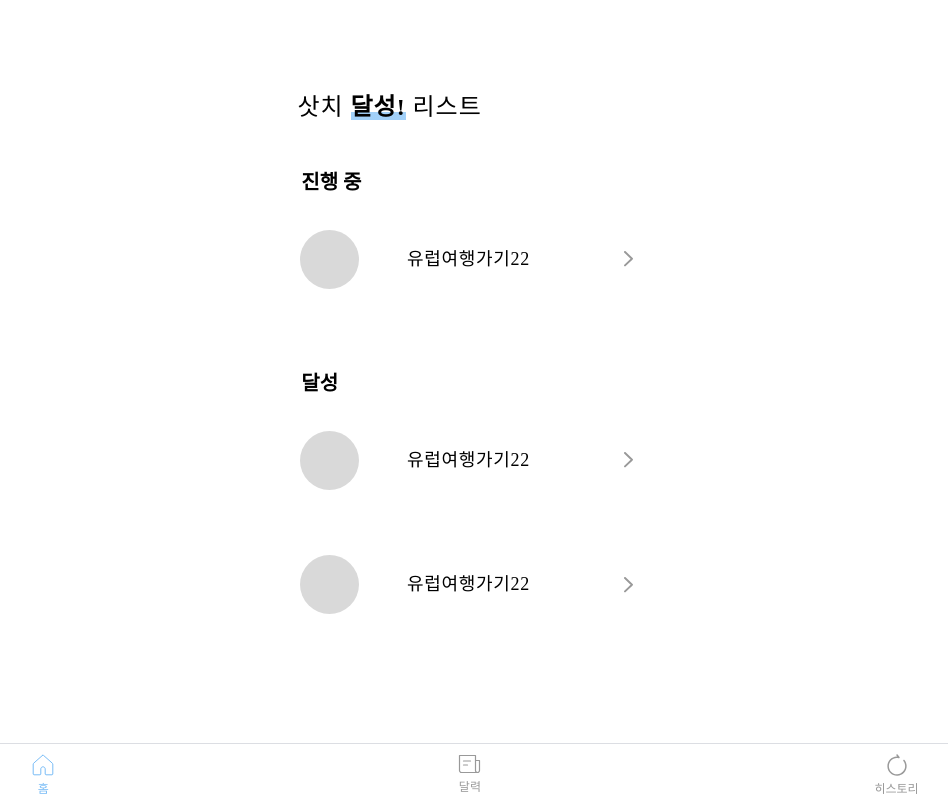
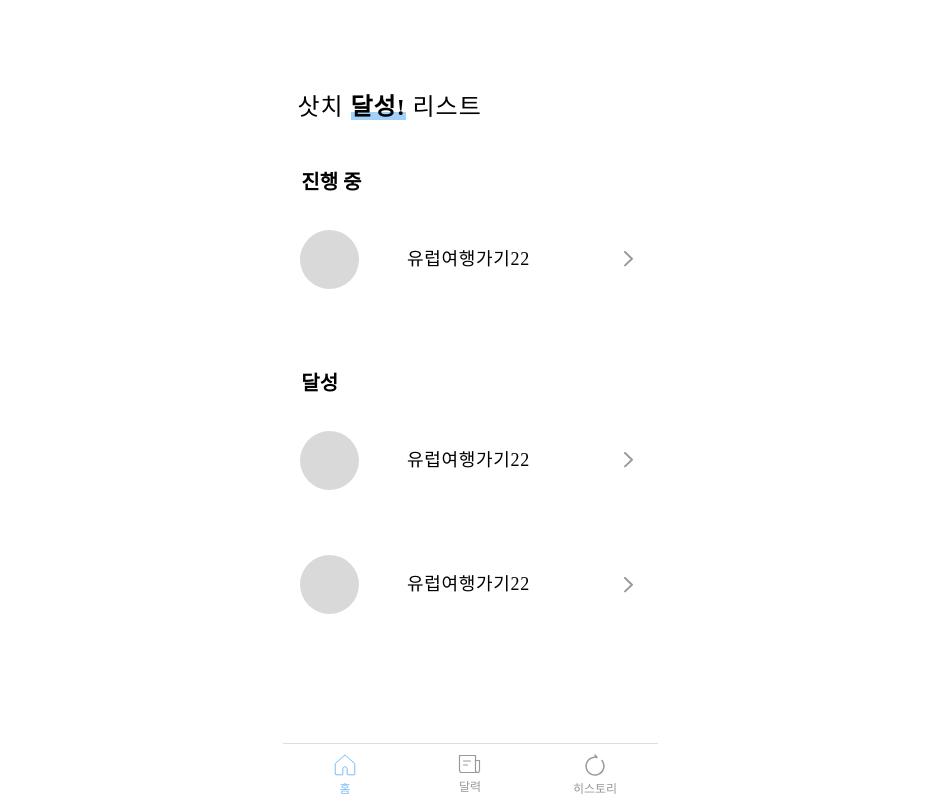
Before and after one commit to soorokim/satch-of-last-5, a React (Vite) app: page /history in a window 1280 px wide. Shown: the whole page, without its empty margins (170-1118 px from the left). Built offline with nearby package versions, Linux system fonts and the light colour scheme.

Commit message:
refactor: 네비바 배경색 + spacer추가

```diff
--- a/src/components/BottomNavigationBar.tsx
+++ b/src/components/BottomNavigationBar.tsx
@@ -1,13 +1,21 @@
-import { useEffect, useState } from 'react';
+import { useState } from 'react';
 import { Link } from 'react-router-dom';
 import styled from 'styled-components';
 
+const Spacer = styled.div`
+  margin-top: 57px;
+`;
+
 const Wrapper = styled.div`
   position: fixed;
+  width: 100%;
+  max-width: 375px;
+  margin: 0 auto;
   bottom: 0;
   left: 0;
   right: 0;
   height: 57px;
+  background-color: white;
 `;
 const Nav = styled.nav`
   overflow: hidden;
@@ -93,24 +101,9 @@ const tab = [
 
 const BottomNavigationBar = () => {
   const [activeNav, setActiveNav] = useState(0);
-  const [visible, setVisible] = useState<boolean>();
-
-  useEffect(() => {
-    if (
-      window.location.pathname !== '/' &&
-      window.location.pathname !== '/history' &&
-      window.location.pathname !== '/more'
-    ) {
-      setVisible(false);
-      return;
-    }
-
-    setVisible(true);
-  }, []);
-
-  if (!visible) return null;
 
   return (
+    <>
       <Wrapper>
         <Nav>
           {tab.map(({ Svg, link, title }, index) => (
@@ -127,6 +120,8 @@ const BottomNavigationBar = () => {
           ))}
         </Nav>
       </Wrapper>
+      <Spacer />
+    </>
   );
 };
 
```
Lines whose indentation alone changed are shown as unchanged.
